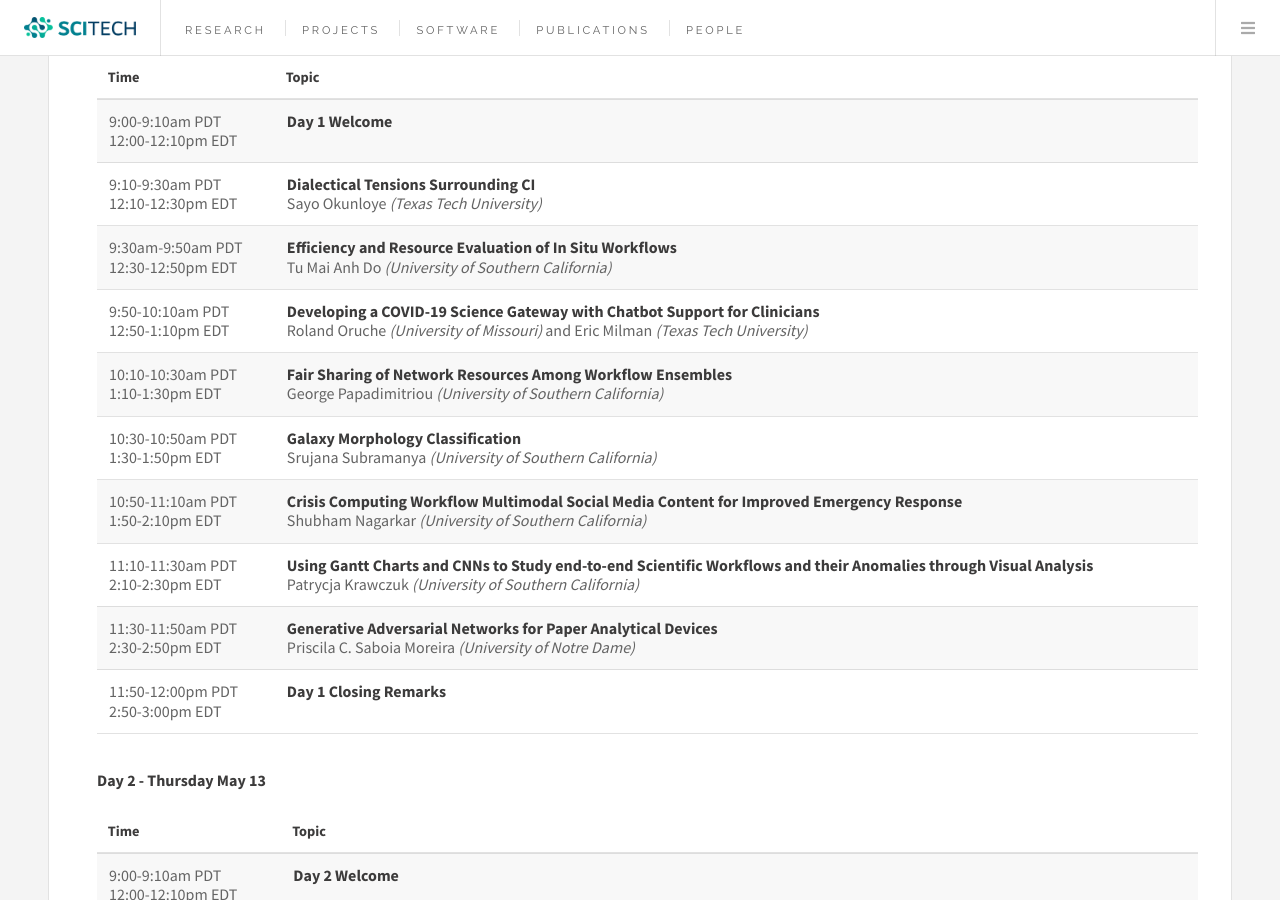
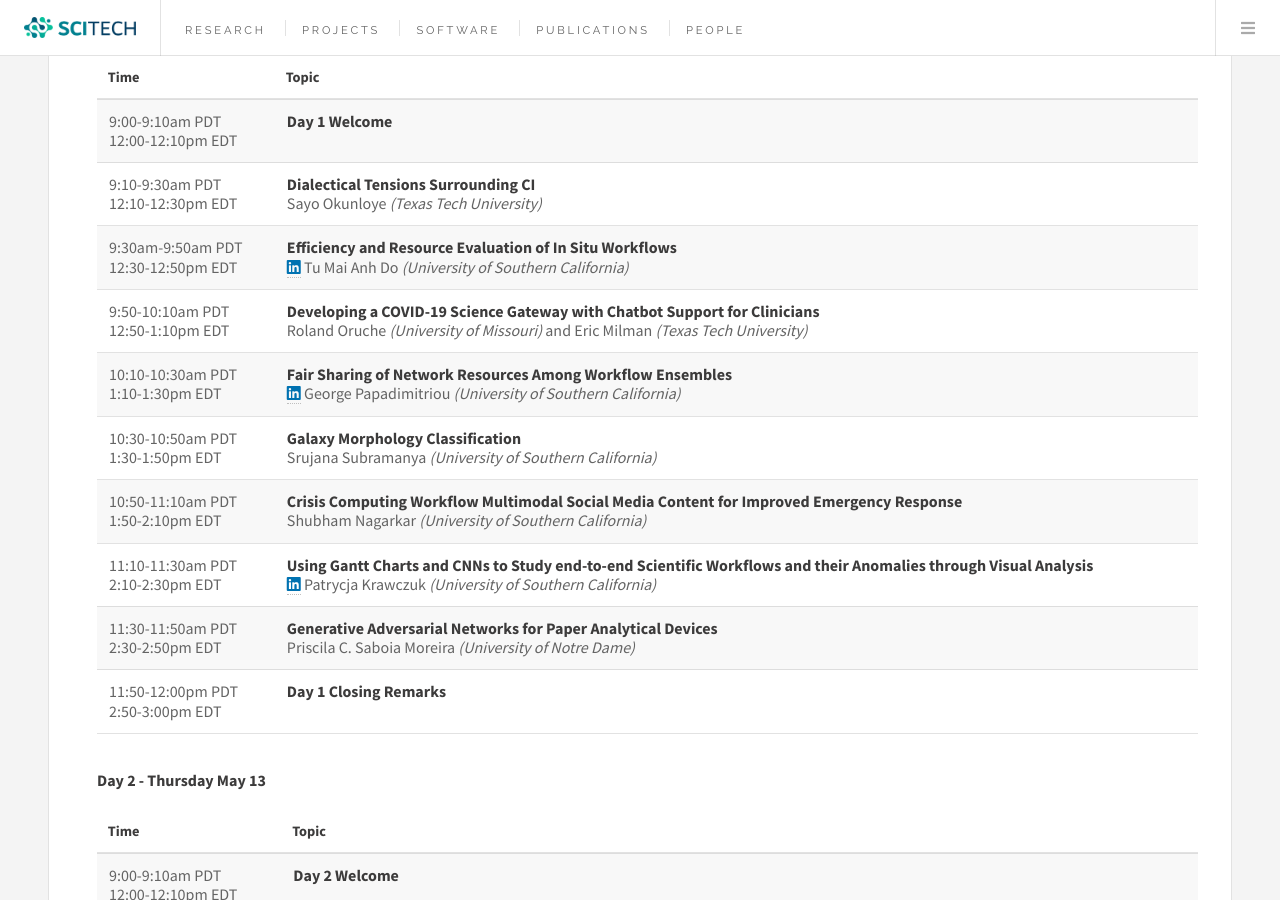
Before and after one commit to scitech-isi/scitech-isi.github.io, a Jekyll site: the page built from research-symposium.html, in a window 1280 px wide and 900 px high, scrolled down 1444 px. Built offline with Jekyll 4.4.1, drawn with Linux system fonts in a browser that asks for light colours.

Commit message:
adding linkedin

```diff
--- a/research-symposium.html
+++ b/research-symposium.html
@@ -79,6 +79,7 @@ permalink: /research-symposium
                     <tr>
                         <td>9:30am-9:50am PDT<br/>12:30-12:50pm EDT</td>
                         <td><strong>Efficiency and Resource Evaluation of In Situ Workflows</strong><br/>
+                            <a href="https://www.linkedin.com/in/tumaianhdo" target="_blank" style="color: #0072b1"><i class="fab fa-linkedin"></i></a>
                             Tu Mai Anh Do <i>(University of Southern California)</i>
                         </td>
                     </tr>
@@ -91,6 +92,7 @@ permalink: /research-symposium
                     <tr>
                         <td>10:10-10:30am PDT<br/>1:10-1:30pm EDT</td>
                         <td><strong>Fair Sharing of Network Resources Among Workflow Ensembles</strong><br/>
+                            <a href="https://gr.linkedin.com/in/george-papadimitriou-05931060" target="_blank" style="color: #0072b1"><i class="fab fa-linkedin"></i></a>
                             George Papadimitriou <i>(University of Southern California)</i>
                         </td>
                     </tr>
@@ -109,6 +111,7 @@ permalink: /research-symposium
                     <tr>
                         <td>11:10-11:30am PDT<br/>2:10-2:30pm EDT</td>
                         <td><strong>Using Gantt Charts and CNNs to Study end-to-end Scientific Workflows and their Anomalies through Visual Analysis</strong><br/>
+                            <a href="https://www.linkedin.com/in/patrycja-krawczuk" target="_blank" style="color: #0072b1"><i class="fab fa-linkedin"></i></a>
                             Patrycja Krawczuk <i>(University of Southern California)</i>
                         </td>
                     </tr>
```
